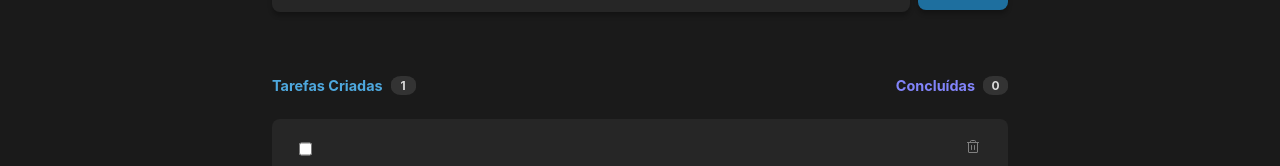
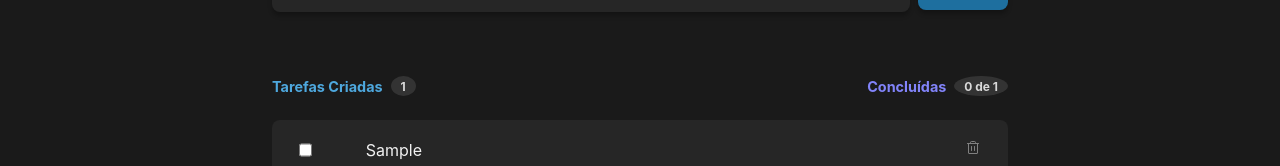
Before and after one commit to itsdavss/todo-list, a React (Vite) app: page / in a window 1280 px wide. Both pictures are taken after typing "Sample" into the empty fields and a click on the button "Criar". Shown: the part 215-381 px from the top of the page. Built offline with nearby package versions, Linux system fonts and the light colour scheme.

Commit message:
adicionando contador de tarefas concluidas

```diff
--- a/src/components/form/Form.jsx
+++ b/src/components/form/Form.jsx
@@ -9,30 +9,43 @@ function Form() {
 
   const [tasks, setTasks] = useState([]);
 
-  function handleCreateNewTask() {
+  function handleCreateNewTask(event) {
     event.preventDefault();
     setTasks([...tasks, newTask]);
     setNewText("");
   }
 
-  function handleInput() {
+  function handleInput(event) {
     setNewText(event.target.value);
 
     setNewTask({
       id: uuidv4(),
-      name: newText,
+      name: event.target.value,
       isDone: false,
     });
   }
 
   function deleteTask(taskToDelete) {
-    console.log(taskToDelete);
     const tasksWithoutDeletedOne = tasks.filter((task) => {
       return task.id != taskToDelete;
     });
 
     setTasks(tasksWithoutDeletedOne);
   }
+
+  function checkTask(taskToCheck) {
+    const updatedCheckTasks = tasks.map((task) => {
+      if (task.id == taskToCheck) {
+        return { ...task, isDone: !task.isDone};
+      }
+      return task
+    });
+    setTasks(updatedCheckTasks);
+  }
+
+  const doneTasks = tasks.filter((task=> {
+    return task.isDone == true
+  }))
 
   return (
     <main className={style.container}>
@@ -42,6 +55,7 @@ function Form() {
           placeholder="Adicione uma nova tarefa"
           value={newText}
           onChange={handleInput}
+          required
         />
         <button type="submit">
           Criar
@@ -56,7 +70,13 @@ function Form() {
           </div>
           <div className={style.titulo}>
             <h3 className={style.concluidas}>Concluídas</h3>
-            <span>0</span>
+            <span>
+              {tasks.length <= 0 ? (
+                tasks.length
+              ) : (
+                `${doneTasks.length} de ${tasks.length}`
+              )}
+            </span>
           </div>
         </div>
         <div className={style.itens}>
@@ -73,7 +93,12 @@ function Form() {
               {tasks.map((task) => {
                 return (
                   <li key={task.id}>
-                    <input type="checkbox" />
+                    <input
+                      type="checkbox"
+                      onChange={() => {
+                        checkTask(task.id);
+                      }}
+                    />
                     <p>{task.name}</p>
                     <button
                       className={style.lixeira}
--- a/src/components/form/Form.module.css
+++ b/src/components/form/Form.module.css
@@ -66,12 +66,13 @@
   color: var(--gray-200);
   font-weight: 700;
   font-size: 0.75rem;
-  width: 25px;
+  max-width: 100px;
+  padding: 10px;
   height: 19px;
   display: flex;
   align-items: center;
   justify-content: center;
-  border-radius: 40%;
+  border-radius: 70%;
 }
 
 .tarefas .titulos .titulo .criadas {
```
